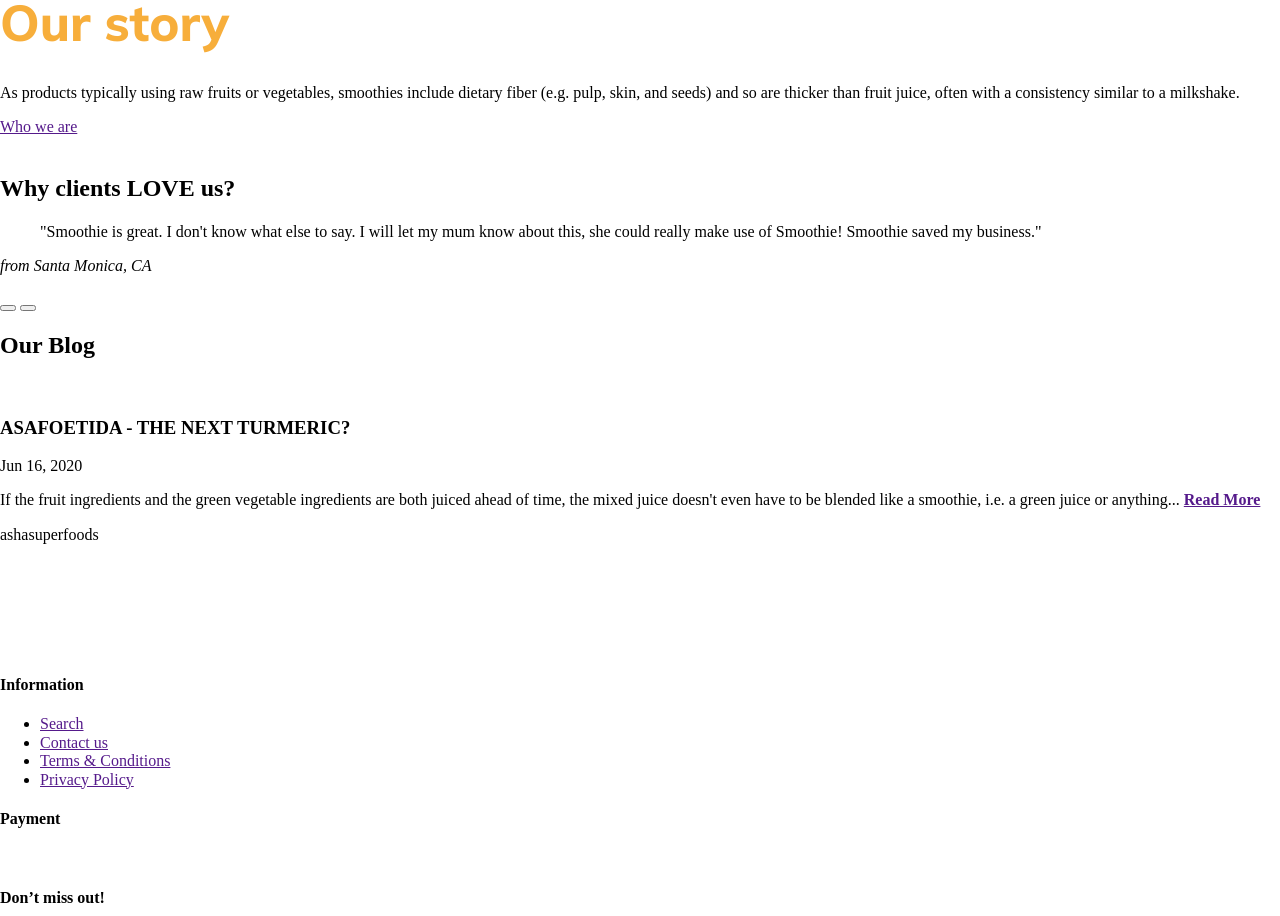
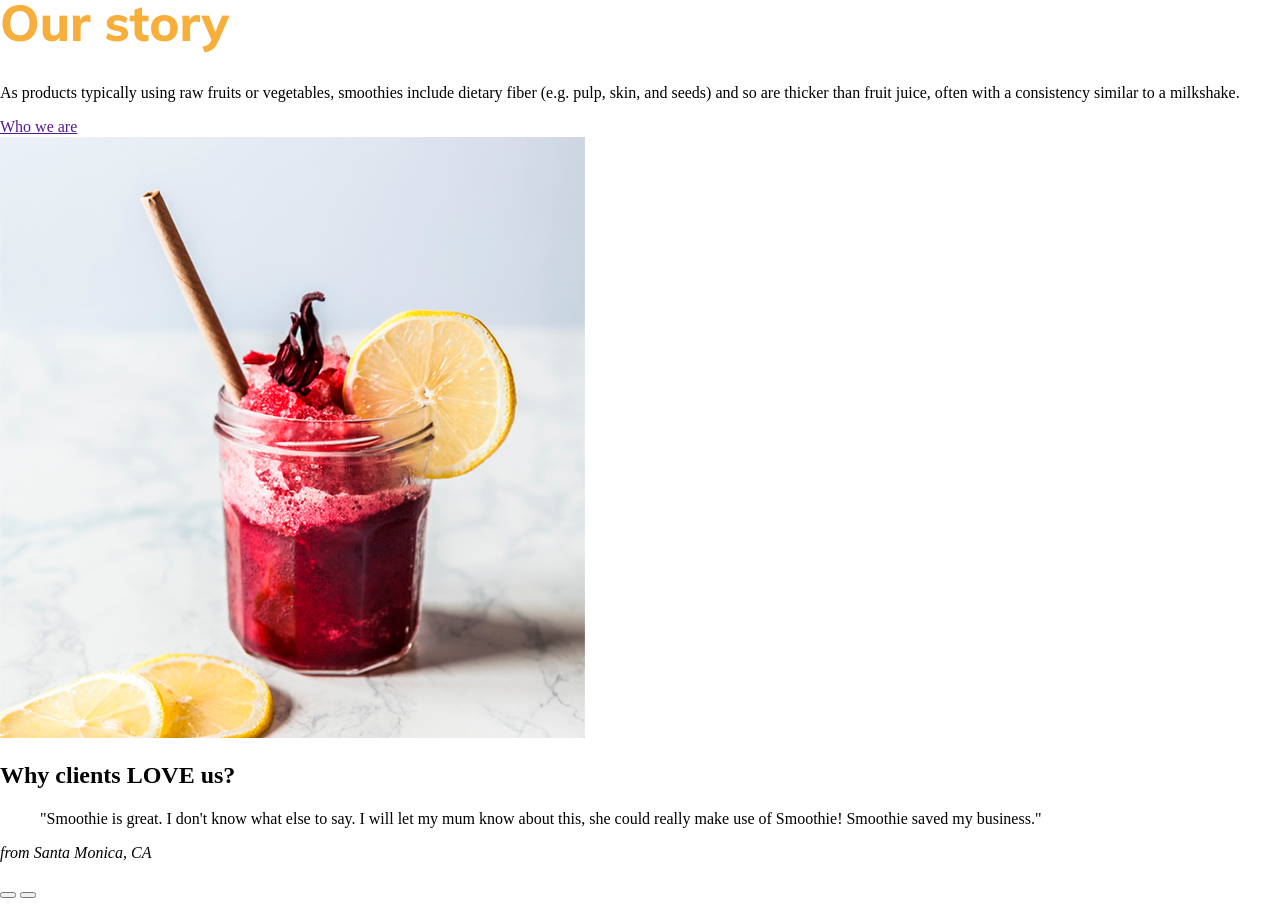
Before and after one commit to zhmenkaya/Smoothie-project, a plain HTML site: page index.html in a window 1280 px wide. Shown: the part 3511-4427 px from the top of the page. Drawn offline with Linux system fonts and the light colour scheme.

Commit message:
story img in html

```diff
--- a/index.html
+++ b/index.html
@@ -200,7 +200,7 @@
             <a class="story__btn btn btn--green" href="">Who we are</a>
         </div>
         <div class="story__img-wrap">
-            <img class="story__img" src="" alt="">
+            <img class="story__img" src="./image/img/story-img.png" alt="">
         </div>
     </div>
 </section>
```
